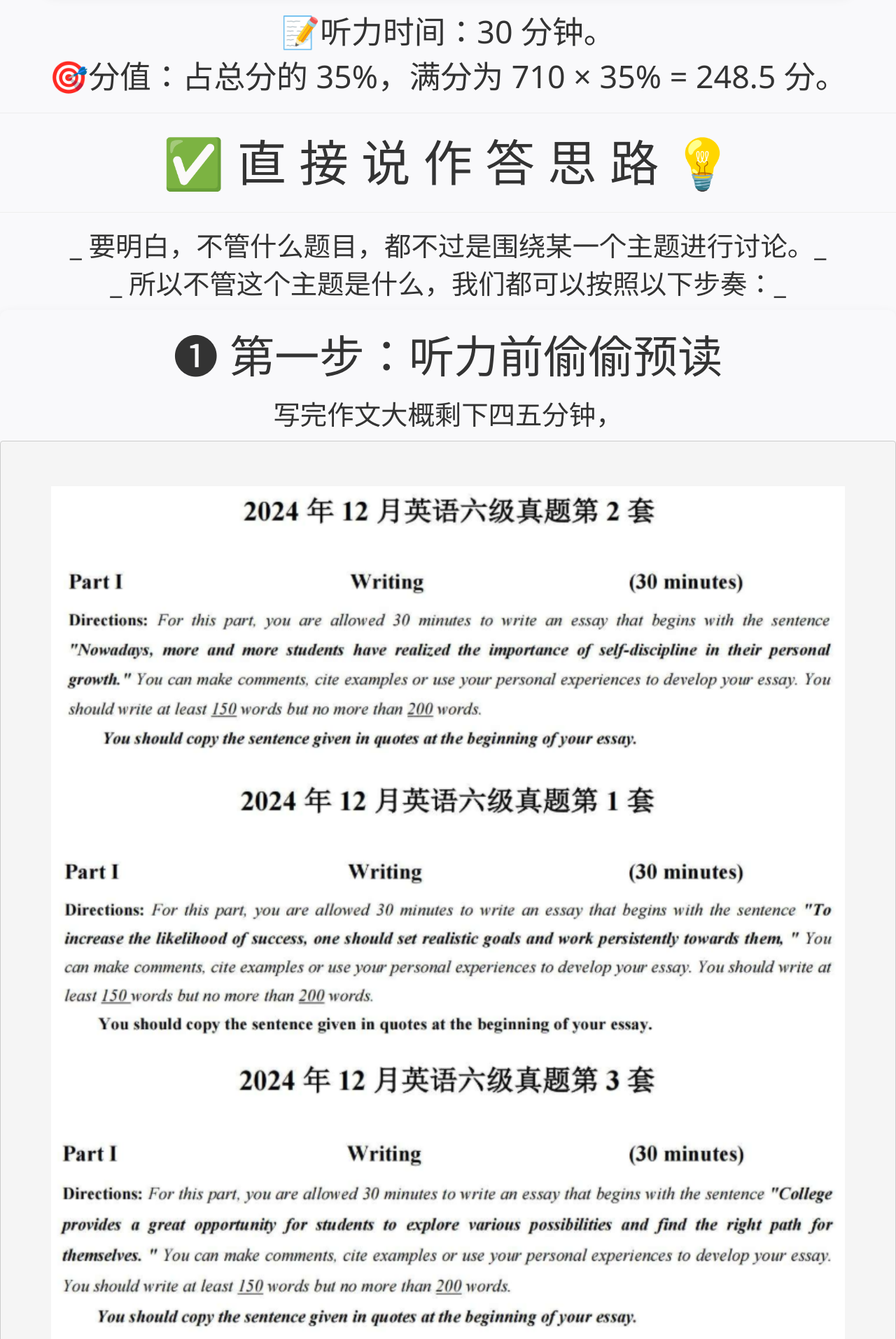
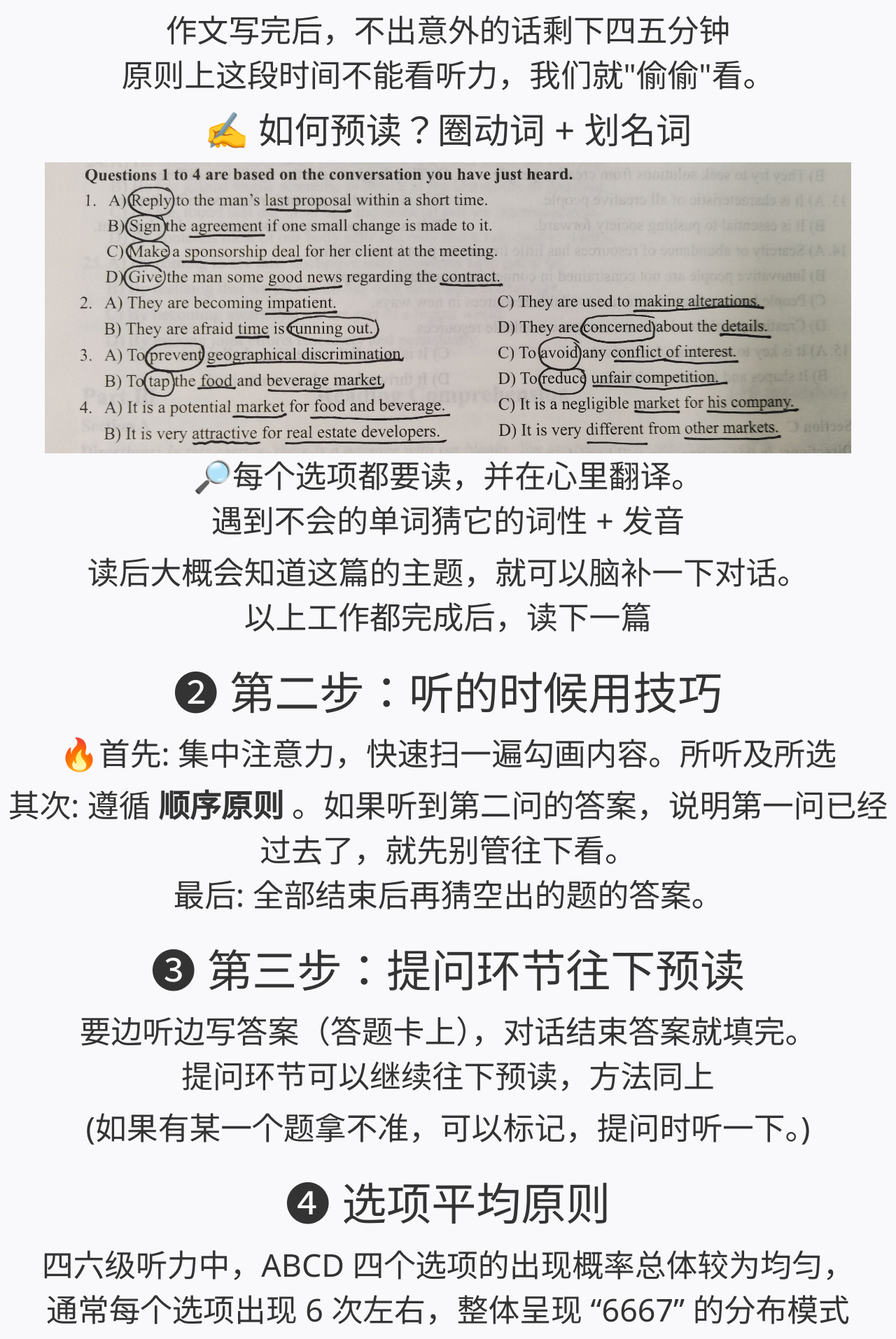
Before and after one commit to ppshuX/cet, a Django app: page /listening in a window 1280 px wide. Shown: the part 2144-4058 px from the top of the page at 70% size. Run offline with Django 5.2, Linux system fonts and the light colour scheme; some libraries are stand-ins or nearby versions.

Commit message:
finish the listening part

```diff
--- a/templates/listening.html
+++ b/templates/listening.html
@@ -66,10 +66,10 @@
             <hr>
             <p style="text-align: center; font-size: 5.5vw;">✅ 先 牢 记 考 试 时 间 🕰️</p>
             <div class="card" style="width: 90%">
-                <img src="{% static 'images/listening.png' %}" class="card-img">
+                <img src="{% static 'images/listening_time.png' %}" class="card-img">
             </div>
             <div class="card" style="width: 90%">
-                <img src="{% static 'images/listening.png' %}" class="card-img">
+                <img src="{% static 'images/listening_time6.png' %}" class="card-img">
             </div>
             <p style="text-align: center; font-size:3.5vw;">
                 📝听力时间：30 分钟。<br>
@@ -79,69 +79,41 @@
         </div>
 
         <p style="text-align: center; font-size: 5.5vw;">✅ 直 接 说 作 答 思 路 💡</p>
-        <hr>
-        <p style="text-align: center; font-size: 3vw;">_ 要明白，不管什么题目，都不过是围绕某一个主题进行讨论。_<br>_ 所以不管这个主题是什么，我们都可以按照以下步奏：_
+        <p style="text-align: center; font-size: 4vw;">_ 预读 + 画关键词 + 猜内容 + 选项平均原则 _
         </p>
         <div class="card">
             <div class="card-body">
                 <br>
-                <p style="text-align: center; font-size: 5vw;">❶ 第一步：听力前偷偷预读</p>
-                <p style="text-align: center; font-size: 3vw;">写完作文大概剩下四五分钟，</p>
-                <pre style="text-align:center; font-size: 3vw;">
-
-<img style="width: 90%" src="{% static 'images/writing(2).png' %}" alt="writing(2)">
-<img style="width: 90%" src="{% static 'images/writing(1).png' %}" alt="writing(1)">
-<img style="width: 90%" src="{% static 'images/writing(3).png' %}" alt="writing(3)">
-
-<img style="width: 90%" src="{% static 'images/writing_title.png' %}" alt="writing_title">
-
-<img style="width: 90%" src="{% static 'images/writing_frame(1).jpg' %}" alt="writing_frame">
-<img style="width: 90%" src="{% static 'images/writing_frame(2).jpg' %}" alt="writing_frame">
-<img style="width: 90%" src="{% static 'images/writing_frame(3).jpg' %}" alt="writing_frame">
-                </pre>
+                <p style="text-align: center; font-size: 5vw;">❶ 第一步：写完作文<strong>偷偷</strong>预读 </p>
+                <p style="text-align: center; font-size: 3.5vw;">作文写完后，不出意外的话剩下四五分钟 <br>
+                    原则上这段时间不能看听力，我们就"偷偷"看。
+                </p>
+                <p style="text-align: center; font-size: 4vw;">✍️ 如何预读？圈动词 + 划名词</p>
+                <img style="width: 90%" src="{% static 'images/listening_exercise(1).jpg' %}"
+                    alt="listening_exercise(1)">
+                <p style="text-align: center; font-size: 3.5vw;">🔎每个选项都要读，并在心里翻译。<br>遇到不会的单词猜它的词性 + 发音</p>
+                <p style="text-align: center; font-size: 3.5vw;">读后大概会知道这篇的主题，就可以脑补一下对话。<br>以上工作都完成后，读下一篇</p>
+                <br>
+                <p style="text-align: center; font-size: 5vw;"> ❷ 第二步：听的时候用技巧 </p>
+                <p style="text-align: center; font-size: 3.5vw;">🔥首先: 集中注意力，快速扫一遍勾画内容。所听及所选</p>
+                <p style="text-align: center; font-size: 3.5vw;">
+                    其次: 遵循<strong> 顺序原则 </strong>。如果听到第二问的答案，说明第一问已经过去了，就先别管往下看。<br>最后: 全部结束后再猜空出的题的答案。
+                </p>
+                <br>
+                <p style="text-align: center; font-size: 5vw;"> ❸ 第三步：提问环节往下预读 </p>
+                <p style="text-align: center; font-size: 3.5vw;">要边听边写答案（答题卡上），对话结束答案就填完。<br>提问环节可以继续往下预读，方法同上</p>
+                <p style="text-align: center; font-size: 3.5vw;">(如果有某一个题拿不准，可以标记，提问时听一下。)</p>
+                <br>
+                <p style="text-align: center; font-size: 5vw;"> ❹ 选项平均原则 </p>
+                <p style="text-align: center; font-size: 3.5vw;"> 四六级听力中，ABCD 四个选项的出现概率总体较为均匀，<br>通常每个选项出现 6 次左右，整体呈现
+                    “6667” 的分布模式<br>即三个选项出现 6 次，一个选项出现 7 次。<br>👉 所以如果要猜就按照这个方向猜 </p>
             </div>
         </div>
-
         <div class="card">
             <div class="card-body">
-                <p style="text-align: center; font-size: 5vw;">❷ 第二步：提问时预读下一题</p>
-                <p style="text-align: center; font-size: 3vw;">(开头怎么开? 中间结构怎么组织? 结尾怎么结?
-                    )<br>(从以下句型选一个适配的(可以自行整理，多用就熟练了))
-                </p>
-                <img style="width: 90%" src="{% static 'images/writing_structure.jpg' %}" alt="writing_frame">
-            </div>
-        </div>
-
-        <div class="card">
-            <div class="card-body">
-                <p style="text-align: center; font-size: 5vw;">❸ 第三步：用模板填充内容</p>
-                <p style="text-align: center; font-size: 3vw;">(将……替换成你想写的内容)</p>
-                <img style="width: 90%" src="{% static 'images/writing_models(1).jpg' %}" alt="writing_frame">
-                <img style="width: 90%" src="{% static 'images/writing_models(2).jpg' %}" alt="writing_frame">
-            </div>
-        </div>
-
-        <div class="card">
-            <div class="card-body">
-                <p style="text-align: center; font-size: 5vw;">✨ 实战演示 ✨</p>
-                <img style="width: 90%" src="{% static 'images/writing_exercise.png' %}" alt="writing_frame">
-                <p style="text-align: center; font-size: 3vw;">先分析：题目要求我们写一篇以<br><strong>“当今世界，数字素养与技能的重要性”</strong>
-                    开头的作文</p>
-                <p style="text-align: center; font-size: 3vw;">第一步，先列三个小标题</p>
-                <img style="width: 90%" src="{% static 'images/writing_exercise_frame.png' %}"
-                    alt="writing_exercise_frame">
                 <br>
-                <p style="text-align: center; font-size: 3vw;">第二步，选择骨架句型 + 第三步，用模板填充内容<br>圆圈代表模版序号，方形代表骨架序号</p>
-                <img style="width: 90%" src="{% static 'images/writing_exercise_work.jpg' %}"
-                    alt="writing_exercise_work">
-            </div>
-        </div>
-
-        <div class="card">
-            <div class="card-body">
-                <p style="text-align: center; font-size: 5vw;">✨ 完毕，是不是很简单 ✨</p>
-                <p style="text-align: center; font-size: 3vw;">✅ 提示：书写规范：<br>单词间隙尽量保持一致，字母间隙也尽量保持一致，<br>字体大小适中，以清秀为主。
-                </p>
+                <p style="text-align: center; font-size: 4vw;">✨ 完毕，按这个流程练一练，熟能生巧 ✨</p>
+                <br>
             </div>
         </div>
     </div>
--- a/templates/writing.html
+++ b/templates/writing.html
@@ -113,6 +113,7 @@
                     升华主旨
                 </p>
                 <img style="width: 90%" src="{% static 'images/writing_structure.jpg' %}" alt="writing_frame">
+                <br>
                 <p style="text-align: center; font-size: 4vw;"> 【 一些过渡词整理 】 </p>
                 <img style="width: 90%" src="{% static 'images/writing_transation(1).jpg' %}"
                     alt="writing_transition(1)">
@@ -154,7 +155,7 @@
                 <p style="text-align: center; font-size: 5vw;"> ❹ 另外，关于模版套用</p>
                 <p style="text-align: center; font-size: 4vw;"> 【⚠️ 注意：原则上减少套用模版！】</p>
                 <p style="text-align: center; font-size: 3.5vw;">
-                    四六级打压模版作文，但若少部分使用或者不追求高分，也无可厚非。<br>如果备考紧急或参考学习需要的话，我也整理了以下句子：
+                    四六级会打压模版作文，<br>但若少部分使用或者不追求高分，也无可厚非。<br>如果备考紧急或参考学习需要的话，我也整理了以下句子：
                 </p>
                 <img style="width: 90%" src="{% static 'images/writing_models(1).jpg' %}" alt="writing_frame">
                 <img style="width: 90%" src="{% static 'images/writing_models(2).jpg' %}" alt="writing_frame">
```
Also changed, not shown: static/images/listening_exercise(1).jpg (added).
